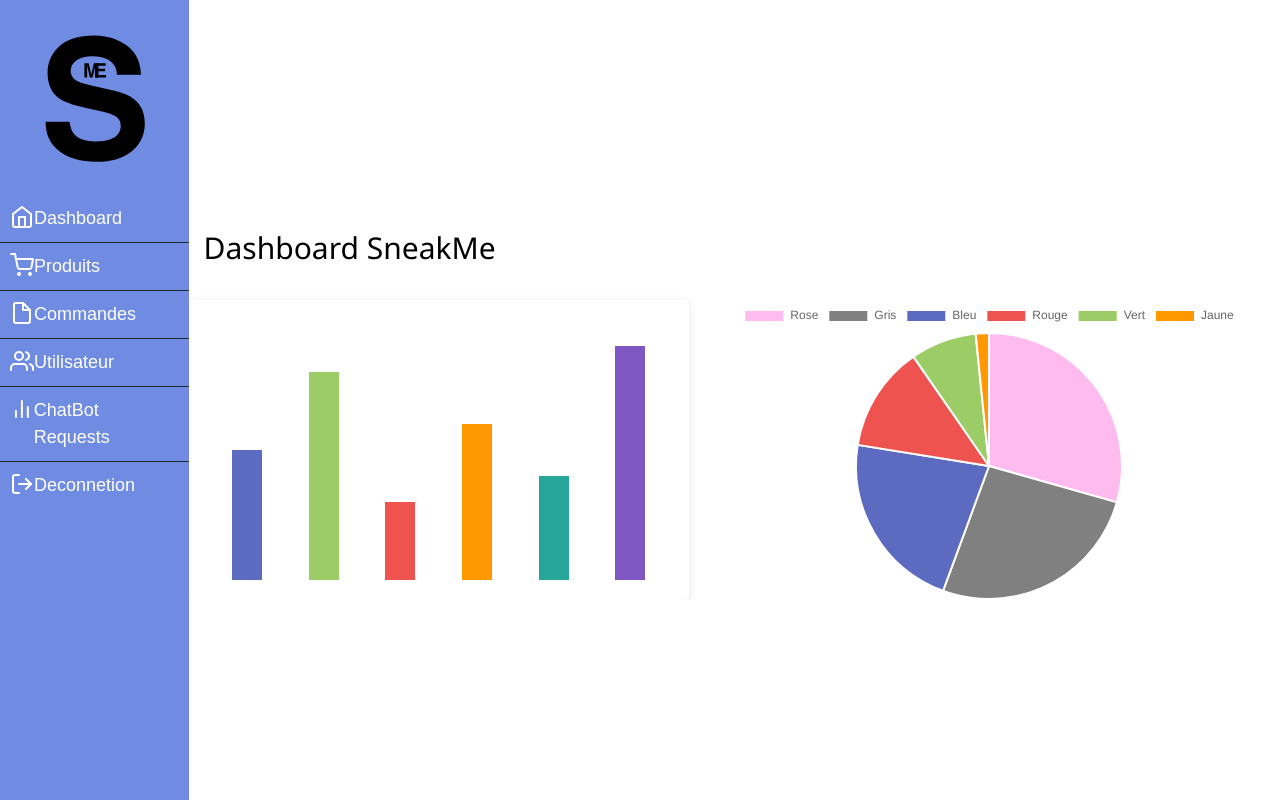
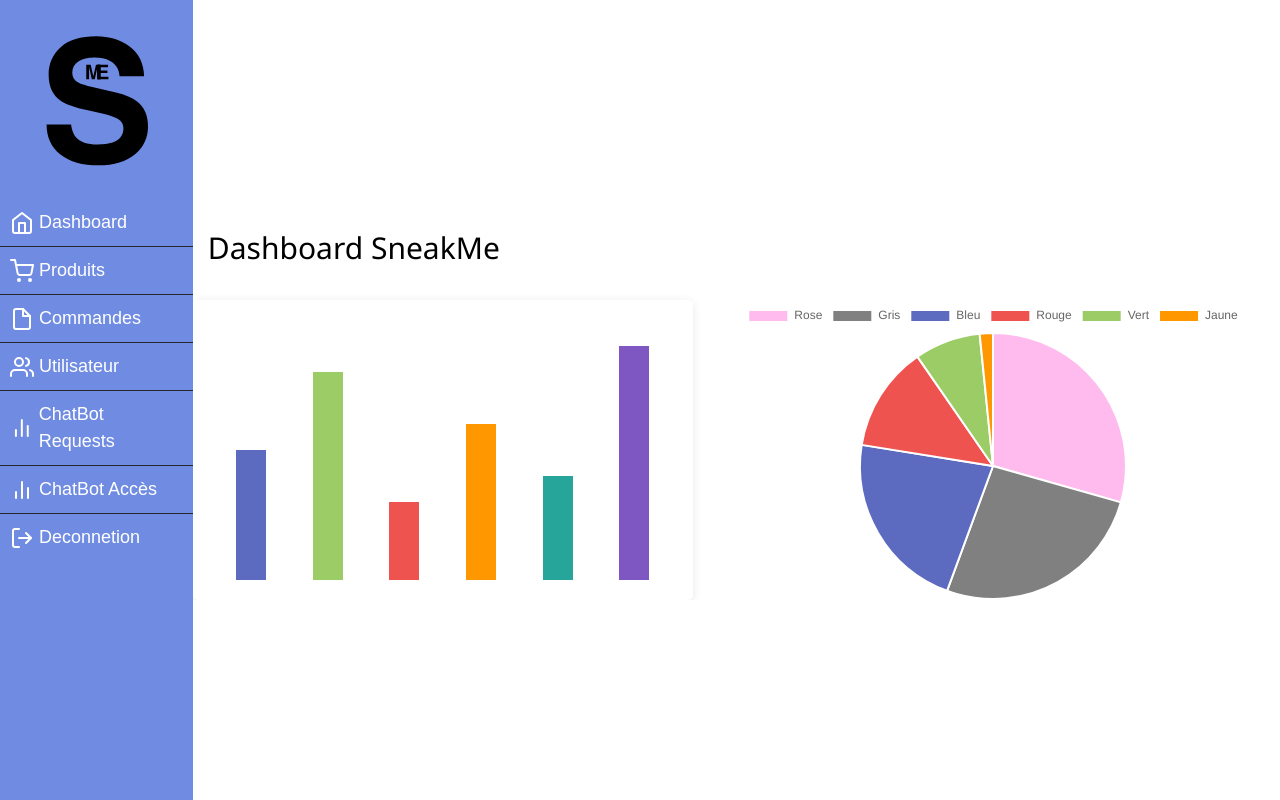
Before and after one commit to bleathingman/SneakMe, a PHP site: page /index.php in a window 1280 px wide. Run offline with PHP 8.4, Linux system fonts and the light colour scheme; the visitor is signed in with stand-in values (Sample User, id 1).

Commit message:
modification icon et autre

```diff
--- a/assets/css/style.css
+++ b/assets/css/style.css
@@ -24,6 +24,10 @@ body {
     height: auto;
 }
 
+.svg {
+    margin-right: 5px;
+}
+
 .sidebar {
     background-color: #0033cc8f;
     overflow-x: hidden;
@@ -32,6 +36,7 @@ body {
 
 .sidebar a {
     display: flex;
+    align-items: center;
     padding: 10px;
     text-decoration: none;
     color: #ffffff;
--- a/index.php
+++ b/index.php
@@ -10,12 +10,13 @@ if (!isset($_SESSION["user_id"])) {
 ?>
 
 <!DOCTYPE html>
-<html lang="en">
+<html lang="fr">
 
 <head>
     <meta charset="UTF-8">
     <meta name="viewport" content="width=device-width, initial-scale=1.0">
     <title>Dashboard</title>
+    <link rel="shortcut icon" href="sneakme_favicon.ico" />
     <link rel="stylesheet" href="assets/css/style.css">
     <link rel="stylesheet" href="https://www.w3schools.com/w3css/4/w3.css">
     <link rel="stylesheet" href="https://cdnjs.cloudflare.com/ajax/libs/font-awesome/4.7.0/css/font-awesome.min.css">
@@ -23,7 +24,6 @@ if (!isset($_SESSION["user_id"])) {
 </head>
 
 <body>
-    <!-- TODO add more graph -->
     <?php require 'templates/header.php'; ?>
     <div class="container">
         <h1>Dashboard SneakMe</h1>
@@ -69,7 +69,6 @@ if (!isset($_SESSION["user_id"])) {
         "#9ccc65",
         "#ff9800"
     ];
-
     new Chart("myChart", {
         type: "pie",
         data: {
--- a/my-chatbot/public/index.html
+++ b/my-chatbot/public/index.html
@@ -4,8 +4,8 @@
     <meta charset="utf-8">
     <meta http-equiv="X-UA-Compatible" content="IE=edge">
     <meta name="viewport" content="width=device-width,initial-scale=1.0">
-    <link rel="icon" href="<%= BASE_URL %>favicon.ico">
-    <title><%= htmlWebpackPlugin.options.title %></title>
+    <link rel="icon" href="/sneakme_favicon.ico" >
+    <title>SneakMe</title>
   </head>
   <body>
     <noscript>
--- a/my-chatbot/src/App.vue
+++ b/my-chatbot/src/App.vue
@@ -1,5 +1,5 @@
 <template>
-  <img class="logo" src="../src/assets/logo/sneakme_favicon.svg" alt="" />
+  <img class="logo" src="../src/assets/logo/sneakme_logo.png" alt="SneakMe Logo" />
   <nav>
     <router-link to="/">Home</router-link> |
     <router-link to="/about">Credits</router-link>
--- a/templates/header.php
+++ b/templates/header.php
@@ -3,7 +3,7 @@
 </head>
 
 <nav class="sidebar">
-    <svg class="logo" x="0px" y="0px" viewBox="0 0 600 600" style="enable-background:new 0 0 600 600;" xml:space="preserve">
+    <svg class="logo" x="0px" y="0px" viewBox="0 0 600 600" xml:space="preserve">
         <path d="M221.1,387.3c2.5,17.4,7.3,30.4,14.5,39c13.2,15.7,35.8,23.5,67.8,23.5c19.2,0,34.7-2.1,46.7-6.2c22.7-7.9,34-22.6,34-44.2
 	c0-12.6-5.6-22.3-16.7-29.2c-11.1-6.7-28.7-12.7-52.9-17.8l-41.2-9c-40.5-9-68.3-18.7-83.5-29.2c-25.7-17.6-38.5-45-38.5-82.4
 	c0-34.1,12.5-62.4,37.6-85c25.1-22.6,62-33.8,110.6-33.8c40.6,0,75.2,10.6,103.9,31.9c28.7,21.3,43.7,52.1,45.1,92.6h-76.4
@@ -20,31 +20,36 @@
         </g>
         <line class="st1" x1="205.1" y1="531.2" x2="400.8" y2="531.2" />
     </svg>
-    <a href="index.php"><svg xmlns="http://www.w3.org/2000/svg" width="24" height="24" viewBox="0 0 24 24" fill="none" stroke="currentColor" stroke-width="2" stroke-linecap="round" stroke-linejoin="round" class="feather feather-home">
+    <a href="index.php"><svg class="svg" xmlns="http://www.w3.org/2000/svg" width="24" height="24" viewBox="0 0 24 24" fill="none" stroke="currentColor" stroke-width="2" stroke-linecap="round" stroke-linejoin="round" class="feather feather-home">
             <path d="M3 9l9-7 9 7v11a2 2 0 0 1-2 2H5a2 2 0 0 1-2-2z"></path>
             <polyline points="9 22 9 12 15 12 15 22"></polyline>
         </svg> Dashboard</a>
-    <a href="products.php"><svg xmlns="http://www.w3.org/2000/svg" width="24" height="24" viewBox="0 0 24 24" fill="none" stroke="currentColor" stroke-width="2" stroke-linecap="round" stroke-linejoin="round" class="feather feather-shopping-cart">
+    <a href="products.php"><svg class="svg" xmlns="http://www.w3.org/2000/svg" width="24" height="24" viewBox="0 0 24 24" fill="none" stroke="currentColor" stroke-width="2" stroke-linecap="round" stroke-linejoin="round" class="feather feather-shopping-cart">
             <circle cx="9" cy="21" r="1"></circle>
             <circle cx="20" cy="21" r="1"></circle>
             <path d="M1 1h4l2.68 13.39a2 2 0 0 0 2 1.61h9.72a2 2 0 0 0 2-1.61L23 6H6"></path>
         </svg> Produits</a>
-    <a href="orders.php"><svg xmlns="http://www.w3.org/2000/svg" width="24" height="24" viewBox="0 0 24 24" fill="none" stroke="currentColor" stroke-width="2" stroke-linecap="round" stroke-linejoin="round" class="feather feather-file">
+    <a href="orders.php"><svg class="svg" xmlns="http://www.w3.org/2000/svg" width="24" height="24" viewBox="0 0 24 24" fill="none" stroke="currentColor" stroke-width="2" stroke-linecap="round" stroke-linejoin="round" class="feather feather-file">
             <path d="M13 2H6a2 2 0 0 0-2 2v16a2 2 0 0 0 2 2h12a2 2 0 0 0 2-2V9z"></path>
             <polyline points="13 2 13 9 20 9"></polyline>
         </svg> Commandes</a>
-    <a href="users.php"><svg xmlns="http://www.w3.org/2000/svg" width="24" height="24" viewBox="0 0 24 24" fill="none" stroke="currentColor" stroke-width="2" stroke-linecap="round" stroke-linejoin="round" class="feather feather-users">
+    <a href="users.php"><svg class="svg" xmlns="http://www.w3.org/2000/svg" width="24" height="24" viewBox="0 0 24 24" fill="none" stroke="currentColor" stroke-width="2" stroke-linecap="round" stroke-linejoin="round" class="feather feather-users">
             <path d="M17 21v-2a4 4 0 0 0-4-4H5a4 4 0 0 0-4 4v2"></path>
             <circle cx="9" cy="7" r="4"></circle>
             <path d="M23 21v-2a4 4 0 0 0-3-3.87"></path>
             <path d="M16 3.13a4 4 0 0 1 0 7.75"></path>
         </svg> Utilisateur</a>
-    <a href="requests.php"><svg xmlns="http://www.w3.org/2000/svg" width="24" height="24" viewBox="0 0 24 24" fill="none" stroke="currentColor" stroke-width="2" stroke-linecap="round" stroke-linejoin="round" class="feather feather-bar-chart-2">
+    <a href="requests.php"><svg class="svg" xmlns="http://www.w3.org/2000/svg" width="24" height="24" viewBox="0 0 24 24" fill="none" stroke="currentColor" stroke-width="2" stroke-linecap="round" stroke-linejoin="round" class="feather feather-bar-chart-2">
             <line x1="18" y1="20" x2="18" y2="10"></line>
             <line x1="12" y1="20" x2="12" y2="4"></line>
             <line x1="6" y1="20" x2="6" y2="14"></line>
         </svg> ChatBot Requests</a>
-    <a href="logout.php"><svg xmlns="http://www.w3.org/2000/svg" width="24" height="24" viewBox="0 0 24 24" fill="none" stroke="currentColor" stroke-width="2" stroke-linecap="round" stroke-linejoin="round" class="feather feather-log-out">
+    <a href="http://localhost:8080/" target="_blank"><svg class="svg" xmlns="http://www.w3.org/2000/svg" width="24" height="24" viewBox="0 0 24 24" fill="none" stroke="currentColor" stroke-width="2" stroke-linecap="round" stroke-linejoin="round" class="feather feather-bar-chart-2">
+            <line x1="18" y1="20" x2="18" y2="10"></line>
+            <line x1="12" y1="20" x2="12" y2="4"></line>
+            <line x1="6" y1="20" x2="6" y2="14"></line>
+        </svg>ChatBot Accès</a>
+    <a href="logout.php"><svg class="svg" xmlns="http://www.w3.org/2000/svg" width="24" height="24" viewBox="0 0 24 24" fill="none" stroke="currentColor" stroke-width="2" stroke-linecap="round" stroke-linejoin="round" class="feather feather-log-out">
             <path d="M9 21H5a2 2 0 0 1-2-2V5a2 2 0 0 1 2-2h4"></path>
             <polyline points="16 17 21 12 16 7"></polyline>
             <line x1="21" y1="12" x2="9" y2="12"></line>
```
Also changed, not shown: my-chatbot/src/components/HelloWorld.vue (deleted, +0 -60 lines), my-chatbot/src/assets/logo/sneakme_favicon.svg (deleted), my-chatbot/src/assets/logo/sneakme_logo.png (added), sneakme_favicon.ico (added).
